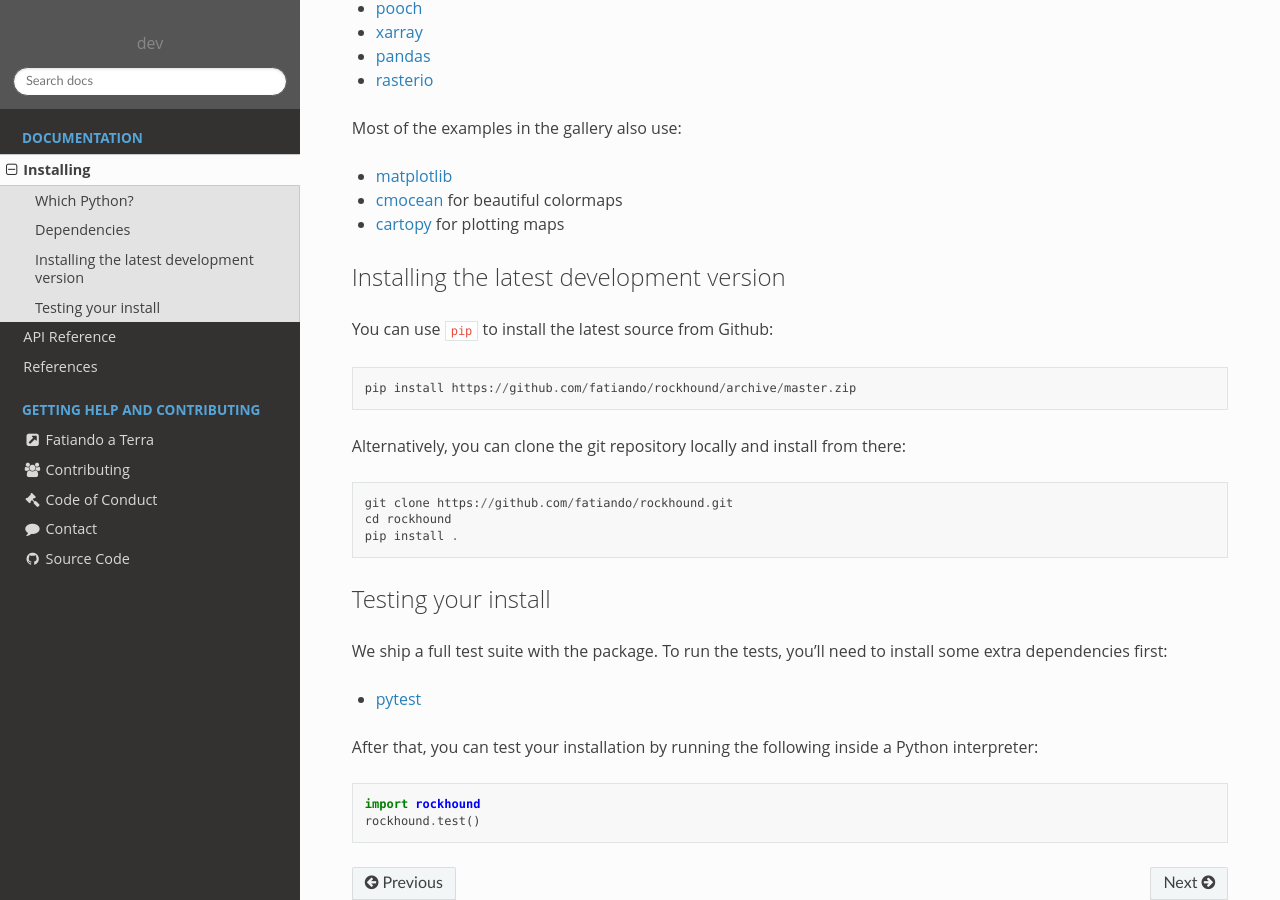
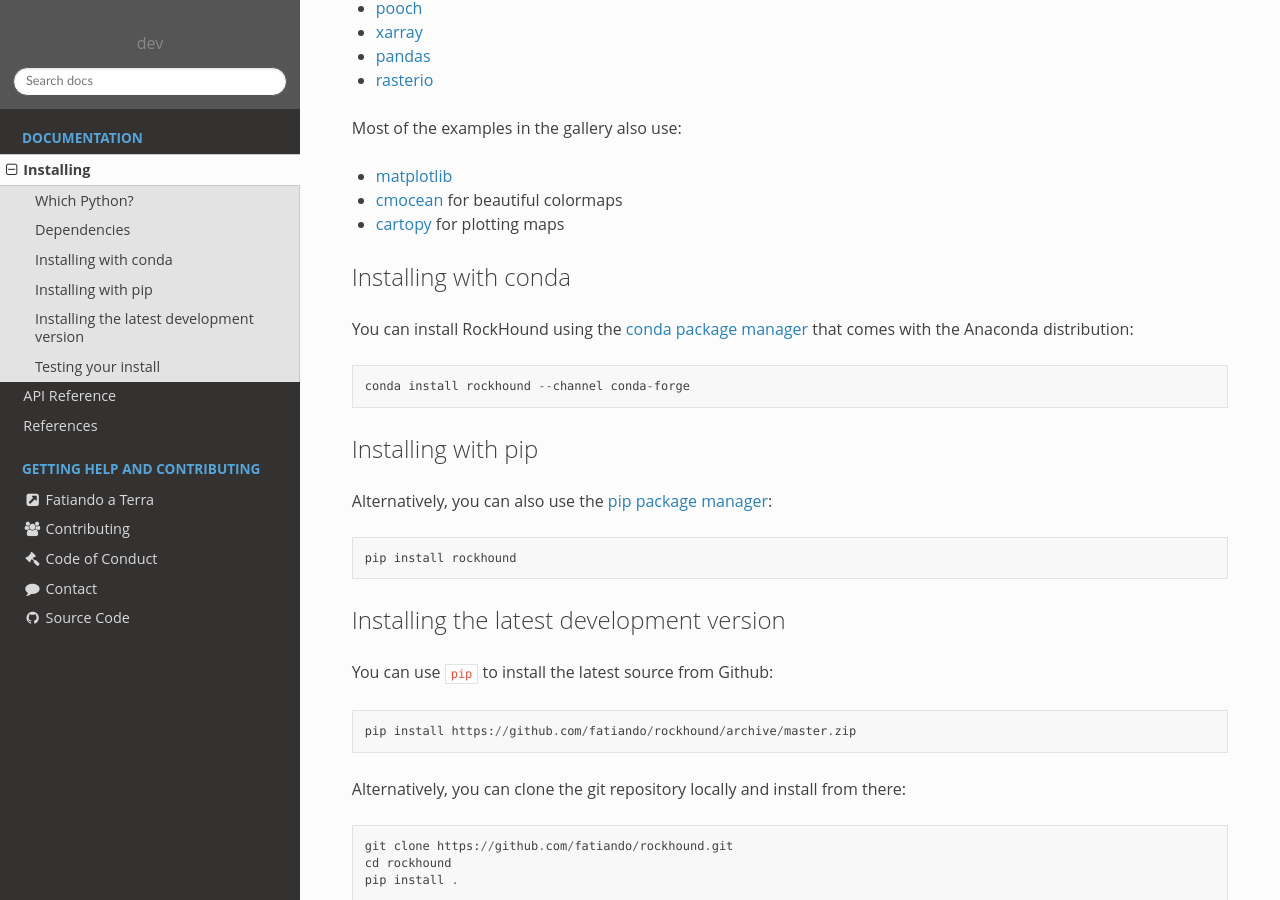
Before and after one commit to fatiando/rockhound, a Sphinx documentation site: the page built from doc/install.rst, in a window 1280 px wide and 900 px high, scrolled down 433 px. Built offline with Sphinx 7.4.7 and the Read the Docs theme 2.0.0, drawn with Linux system fonts in a browser that asks for light colours; pages that are not in the unit, such as notebooks, are missing from menus.

Commit message:
Add install instructions from pip and conda (#29)

```diff
--- a/doc/install.rst
+++ b/doc/install.rst
@@ -31,6 +31,24 @@
 * `cartopy <https://scitools.org.uk/cartopy/>`__ for plotting maps
 
 
+Installing with conda
+---------------------
+
+You can install RockHound using the `conda package manager <https://conda.io/>`__ that
+comes with the Anaconda distribution::
+
+    conda install rockhound --channel conda-forge
+
+
+Installing with pip
+-------------------
+
+Alternatively, you can also use the `pip package manager
+<https://pypi.org/project/pip/>`__::
+
+    pip install rockhound
+
+
 Installing the latest development version
 -----------------------------------------
 
```
